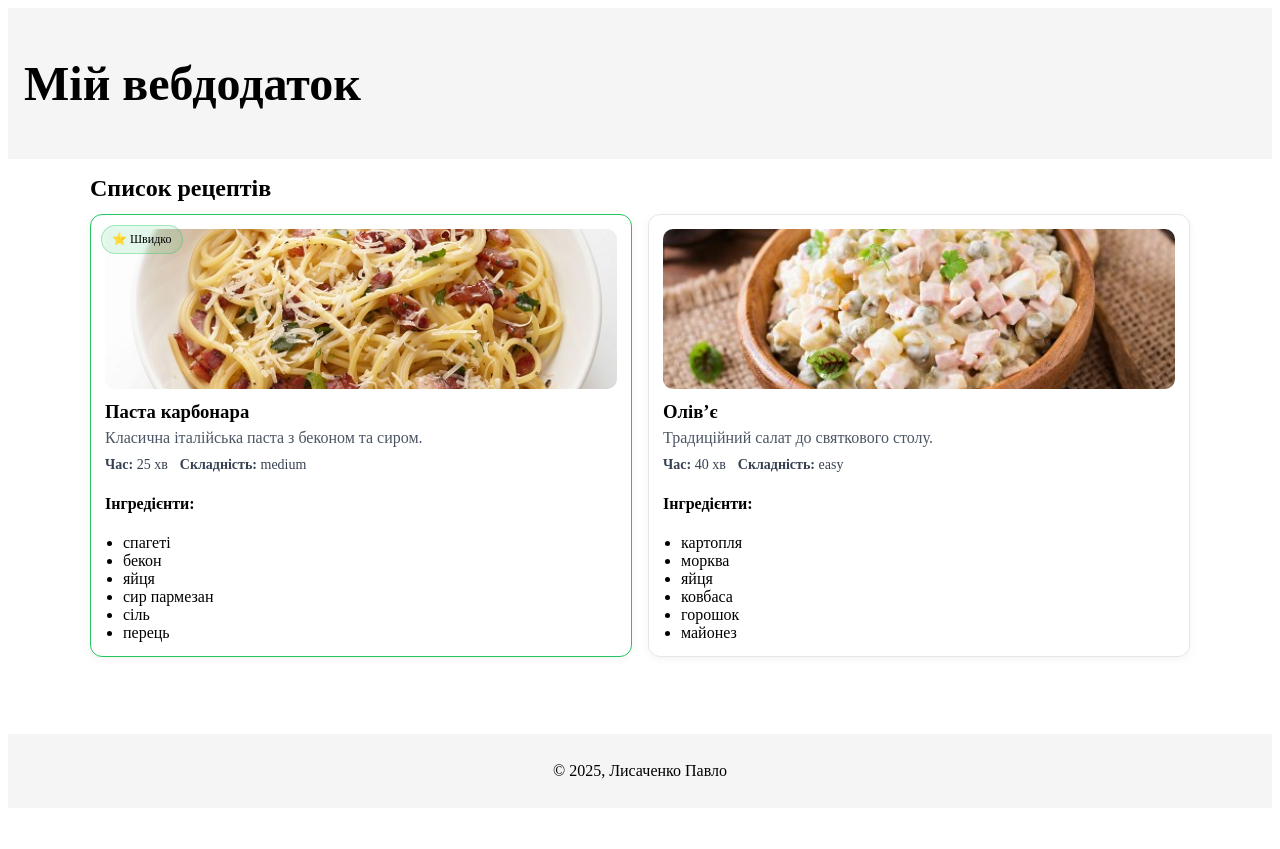
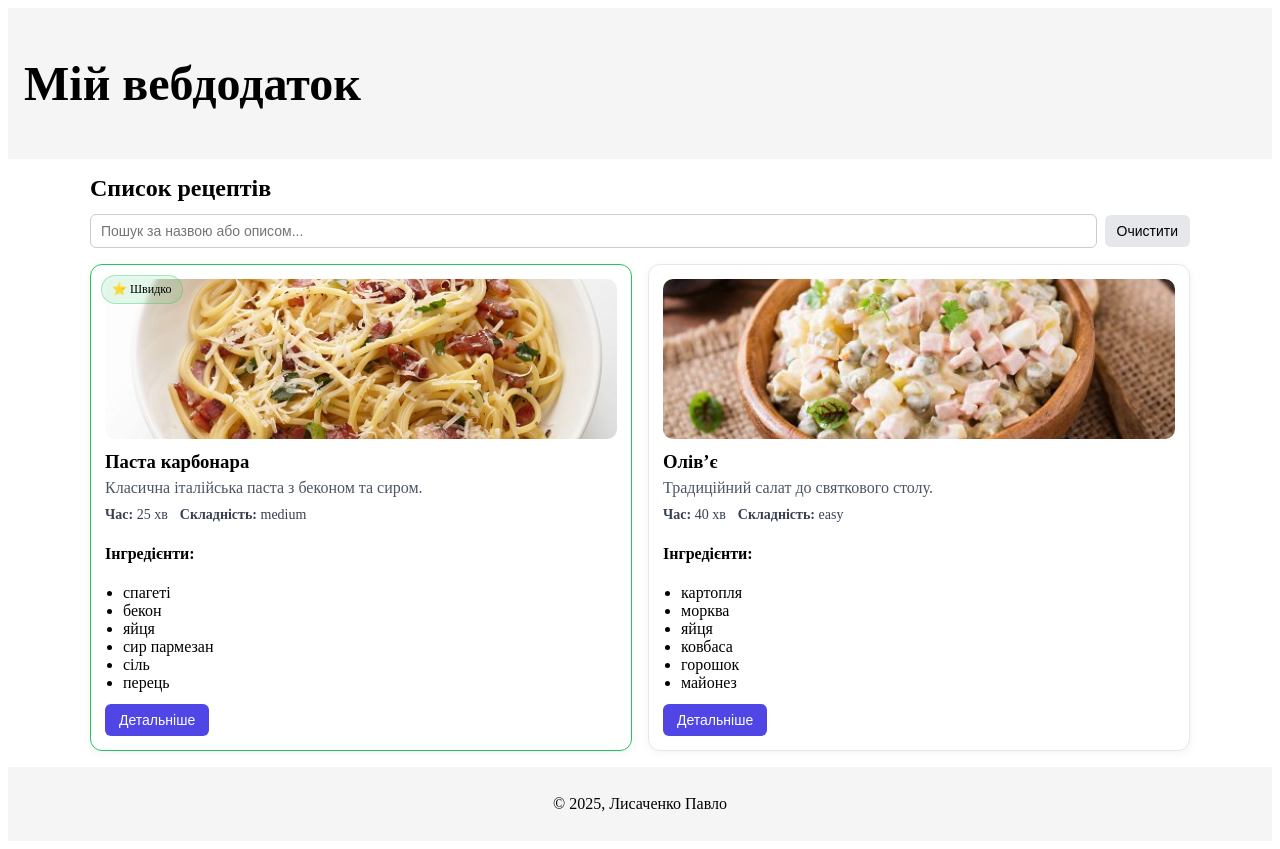
Before and after one commit to kap2z/my-angular-app, an Angular app: page / in a window 1280 px wide. Before the commit the page ends 816 px from the top, so only its background shows below. Built offline with nearby package versions, Linux system fonts and the light colour scheme.

Commit message:
ЛР4: @Input/@Output, ngModel search, component interaction

```diff
--- a/src/app/item-card/item-card.css
+++ b/src/app/item-card/item-card.css
@@ -60,3 +60,23 @@
   margin: 6px 0 0;
   padding-left: 18px;
 }
+
+.details-btn {
+  margin-top: 12px;
+  padding: 8px 14px;
+  font-size: 14px;
+  border: none;
+  border-radius: 6px;
+  background-color: #4f46e5;
+  color: white;
+  cursor: pointer;
+  transition: background-color 0.2s ease;
+}
+
+.details-btn:hover {
+  background-color: #4338ca;
+}
+
+.details-btn:active {
+  transform: scale(0.97);
+}
--- a/src/app/item-card/item-card.html
+++ b/src/app/item-card/item-card.html
@@ -17,4 +17,7 @@
   <ul>
     <li *ngFor="let ingredient of recipe.ingredients">{{ ingredient }}</li>
   </ul>
+  <button type="button" class="details-btn" (click)="onDetailsClick()">
+    Детальніше
+  </button>
 </article>
--- a/src/app/item-card/item-card.ts
+++ b/src/app/item-card/item-card.ts
@@ -1,5 +1,5 @@
-import { Component, Input } from '@angular/core';
-import { NgForOf, NgIf, NgClass } from '@angular/common';
+import { Component, EventEmitter, Input, Output } from '@angular/core';
+import { NgClass, NgForOf, NgIf } from '@angular/common';
 import { Recipe } from '../shared/models/recipe.model';
 
 @Component({
@@ -12,7 +12,13 @@ import { Recipe } from '../shared/models/recipe.model';
 export class ItemCard {
   @Input() recipe!: Recipe;
 
+  @Output() selected = new EventEmitter<Recipe>();
+
   get isQuick(): boolean {
     return this.recipe.cookingTimeMinutes <= 30;
   }
+
+  onDetailsClick(): void {
+    this.selected.emit(this.recipe);
+  }
 }
--- a/src/app/items-list/items-list.css
+++ b/src/app/items-list/items-list.css
@@ -12,3 +12,37 @@
   grid-template-columns: repeat(auto-fit, minmax(260px, 1fr));
   gap: 16px;
 }
+
+.search {
+  display: flex;
+  gap: 8px;
+  margin-bottom: 16px;
+  align-items: center;
+}
+
+.search input {
+  flex: 1;
+  padding: 8px 10px;
+  font-size: 14px;
+  border: 1px solid #ccc;
+  border-radius: 6px;
+  outline: none;
+}
+
+.search input:focus {
+  border-color: #4f46e5;
+  box-shadow: 0 0 0 2px rgba(79, 70, 229, 0.2);
+}
+
+.search button {
+  padding: 8px 12px;
+  font-size: 14px;
+  border: none;
+  border-radius: 6px;
+  background-color: #e5e7eb;
+  cursor: pointer;
+}
+
+.search button:hover {
+  background-color: #d1d5db;
+}
--- a/src/app/items-list/items-list.html
+++ b/src/app/items-list/items-list.html
@@ -1,10 +1,19 @@
 <section class="recipes">
   <h2>Список рецептів</h2>
-
+  <div class="search">
+    <input
+      #searchInput
+      type="text"
+      placeholder="Пошук за назвою або описом..."
+      [(ngModel)]="searchText"
+    />
+    <button type="button" (click)="searchText=''; searchInput.focus()">Очистити</button>
+  </div>
   <div class="recipes-grid">
     <app-item-card
-      *ngFor="let recipe of recipes"
-      [recipe]="recipe">
+      *ngFor="let recipe of filteredRecipes"
+      [recipe]="recipe"
+      (selected)="onRecipeSelected($event)">
     </app-item-card>
   </div>
 </section>
--- a/src/app/items-list/items-list.ts
+++ b/src/app/items-list/items-list.ts
@@ -1,16 +1,19 @@
 import { Component } from '@angular/core';
 import { NgForOf } from '@angular/common';
+import { FormsModule } from '@angular/forms';
 import { Recipe } from '../shared/models/recipe.model';
 import { ItemCard } from '../item-card/item-card';
 
 @Component({
   selector: 'app-items-list',
   standalone: true,
-  imports: [NgForOf, ItemCard],
+  imports: [NgForOf, FormsModule, ItemCard],
   templateUrl: './items-list.html',
   styleUrl: './items-list.css',
 })
 export class ItemsList {
+  searchText = '';
+
   recipes: Recipe[] = [
     {
       id: 1,
@@ -31,4 +34,18 @@ export class ItemsList {
       imageUrl: 'images/recipes/olivier.jpg',
     },
   ];
+
+  get filteredRecipes(): Recipe[] {
+    const q = this.searchText.trim().toLowerCase();
+    if (!q) return this.recipes;
+
+    return this.recipes.filter(r =>
+      r.title.toLowerCase().includes(q) ||
+      r.description.toLowerCase().includes(q)
+    );
+  }
+
+  onRecipeSelected(recipe: Recipe) {
+    console.log('Обрано рецепт:', recipe);
+  }
 }
```
